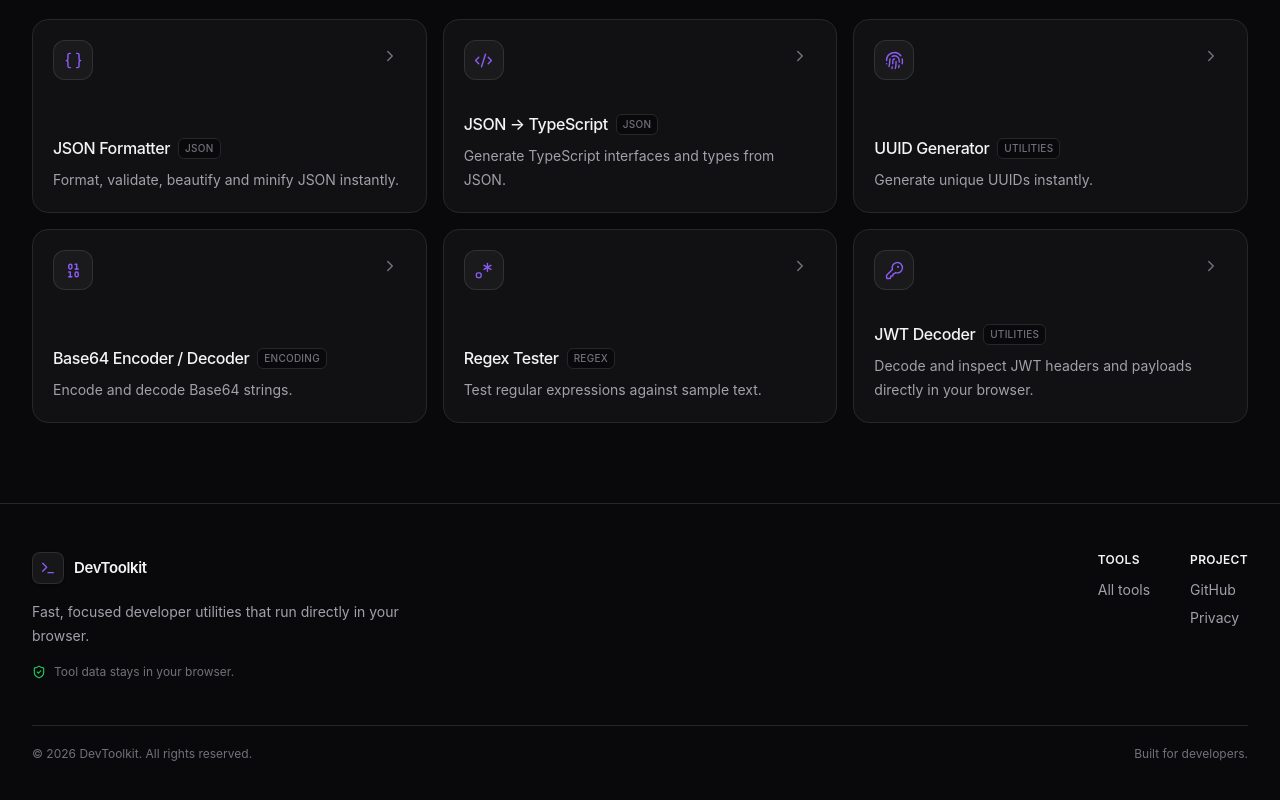
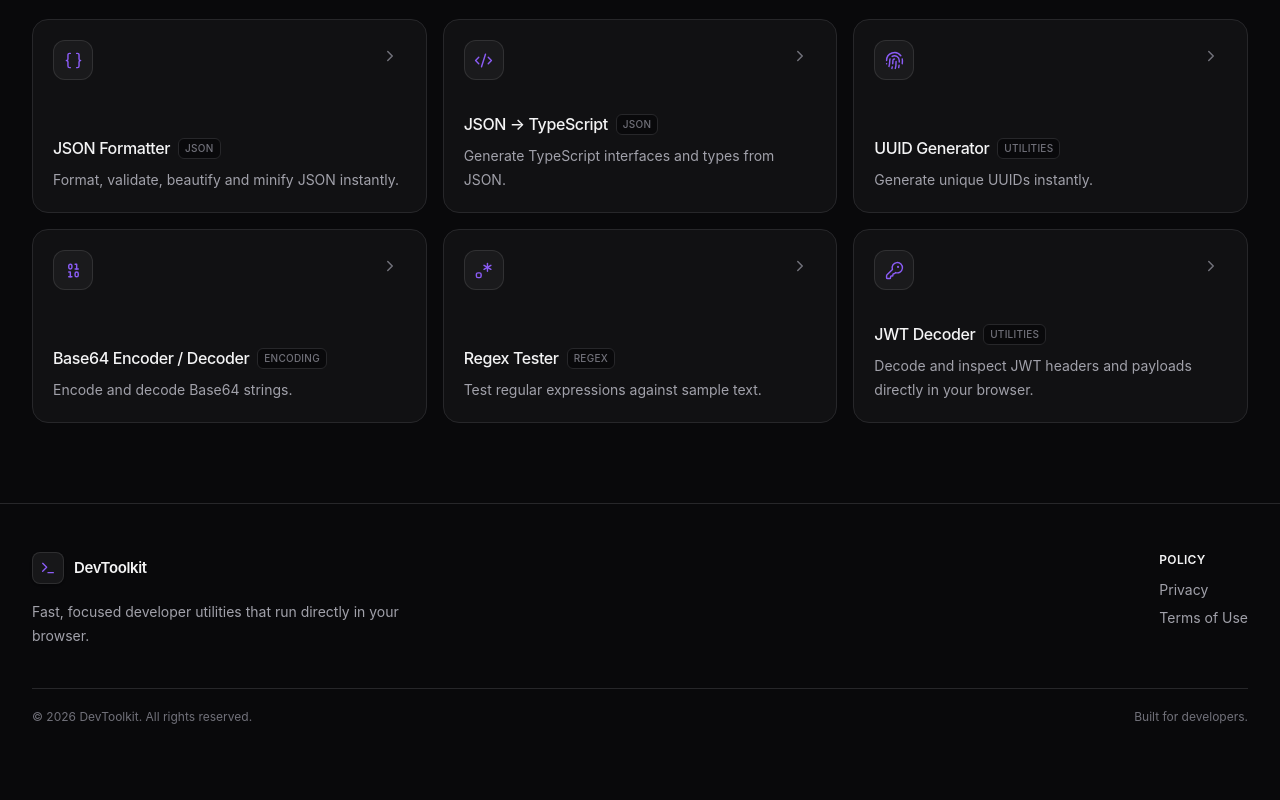
Before and after one commit to rohithviswanathan/DevToolKit, a React (Vite) app in the folder devtoolkit/: page / in a window 1280 px wide. Shown: the part 662-1462 px from the top of the page. After the commit the page ends 1435 px from the top, so only its background shows below. Built offline with nearby package versions, Linux system fonts and the light colour scheme; no server answers.

Commit message:
Included link for terms

```diff
--- a/devtoolkit/src/components/layout/Footer.tsx
+++ b/devtoolkit/src/components/layout/Footer.tsx
@@ -1,4 +1,3 @@
-import { ShieldCheck } from "lucide-react";
 import { Link } from "react-router-dom";
 
 import Logo from "./Logo";
@@ -17,59 +16,29 @@ function Footer() {
               Fast, focused developer utilities that
               run directly in your browser.
             </p>
-
-            <div className="mt-4 inline-flex items-center gap-2 text-xs text-[var(--subtle)]">
-              <ShieldCheck
-                size={14}
-                className="text-[var(--success)]"
-                aria-hidden="true"
-              />
-
-              <span>
-                Tool data stays in your browser.
-              </span>
-            </div>
           </div>
 
           {/* Links */}
           <div className="flex flex-wrap gap-x-10 gap-y-6">
-            {/* Tools */}
-            <div>
-              <h2 className="text-xs font-semibold uppercase tracking-wide text-[var(--foreground)]">
-                Tools
-              </h2>
-
-              <nav className="mt-3 flex flex-col gap-2">
-                <Link
-                  to="/#tools"
-                  className="text-sm text-[var(--muted)] transition-colors hover:text-[var(--foreground)]"
-                >
-                  All tools
-                </Link>
-              </nav>
-            </div>
 
             {/* Project */}
             <div>
               <h2 className="text-xs font-semibold uppercase tracking-wide text-[var(--foreground)]">
-                Project
+                Policy
               </h2>
 
               <nav className="mt-3 flex flex-col gap-2">
-                <a
-                  href="https://github.com/rohithviswanathan"
-                  target="_blank"
-                  rel="noopener noreferrer"
-                  className="text-sm text-[var(--muted)] transition-colors hover:text-[var(--foreground)]"
-                >
-                  GitHub
-                </a>
-
                 <Link
                   to="/privacy"
                   className="text-sm text-[var(--muted)] transition-colors hover:text-[var(--foreground)]"
                 >
                   Privacy
+                </Link>
+                <Link
+                  to="/terms"
+                  className="text-sm text-[var(--muted)] transition-colors hover:text-[var(--foreground)]"
+                >
+                  Terms of Use
                 </Link>
               </nav>
             </div>
```
